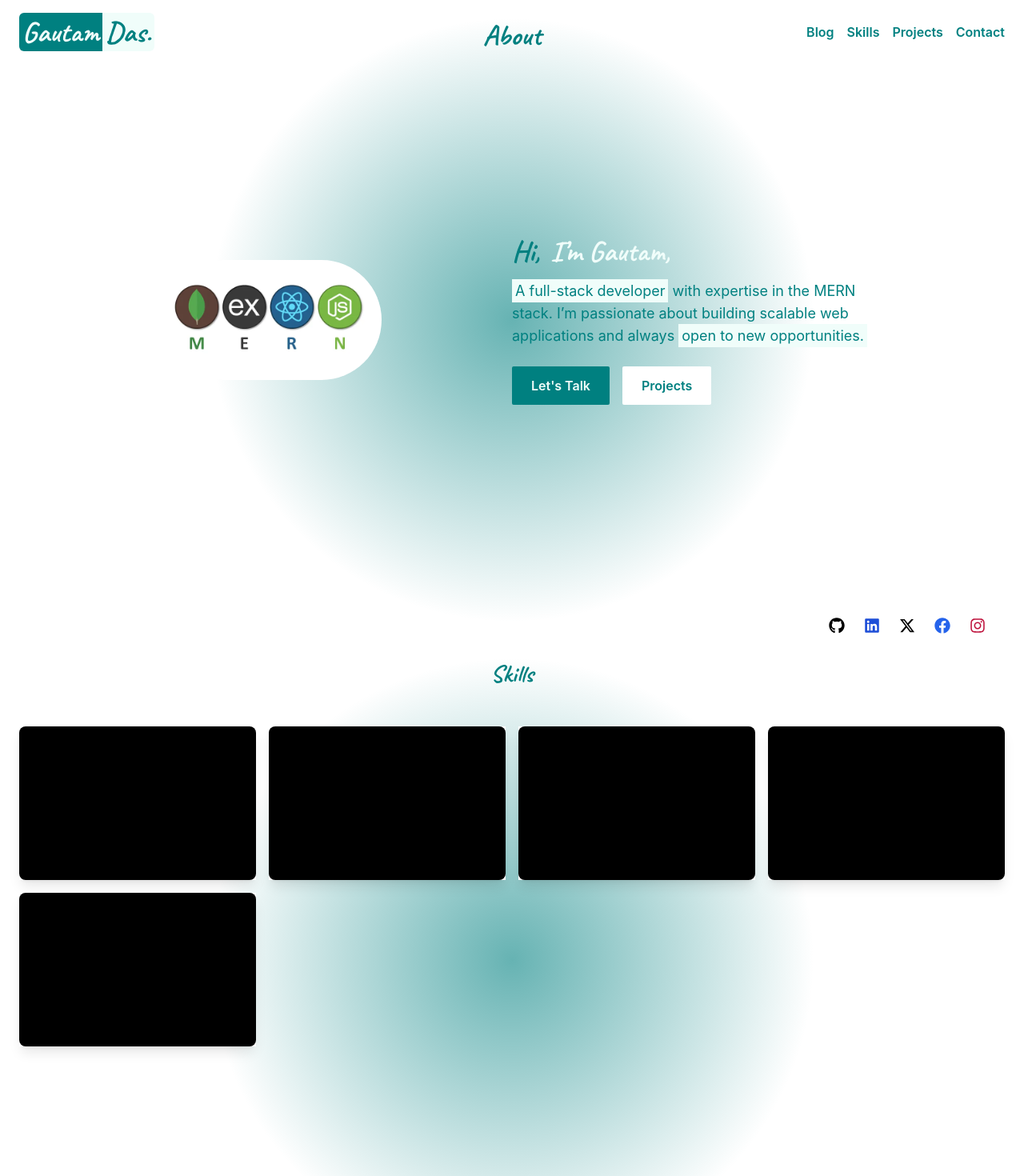
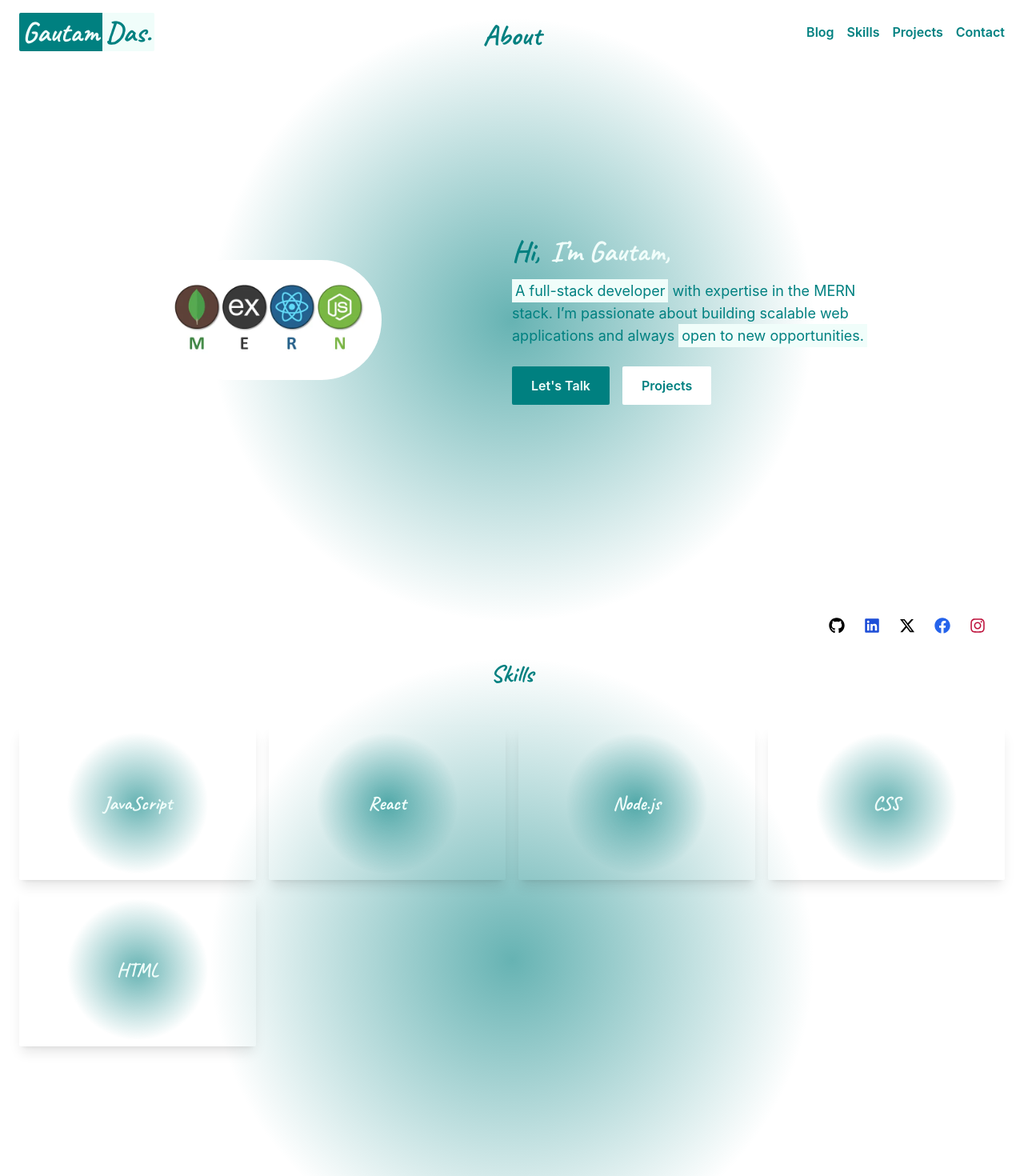
Before and after one commit to DevRGD/programmergautam, a Next.js app: page / in a window 1280 px wide. Shown: the top 1470 px of the page at 80% size. Built offline with nearby package versions, Linux system fonts and the light colour scheme.

Commit message:
did some cleaning

```diff
--- a/components/cards/SkillCard.jsx
+++ b/components/cards/SkillCard.jsx
@@ -1,30 +1,46 @@
 "use client";
+import useGlobalState from "@/hooks/useGlobalState";
+import { useState, useRef } from "react";
 
-import { useState } from "react";
+export default function SkillCard() {
+  const [flippedIndex, setFlippedIndex] = useState(null);
+  const timeoutRef = useRef(null);
 
-export default function SkillCard({ skill }) {
-  const [isFlipped, setIsFlipped] = useState(false);
-  const handleMouseEnter = () => setIsFlipped(true);
-  const handleMouseLeave = () => setTimeout(() => setIsFlipped(false), 700);
+  const handleMouseEnter = (index) => {
+    clearTimeout(timeoutRef.current);
+    setFlippedIndex(index);
+  };
+
+  const handleMouseLeave = () => (timeoutRef.current = setTimeout(() => setFlippedIndex(null), 700));
+  const { state } = useGlobalState();
 
   return (
+    <>
+      {state.data.skills.map((skill, index) => (
+        <div key={index}>
           <div
-      className={`w-full h-48 bg-white shadow-lg relative transform-style-preserve-3d transition-transform duration-700 ease-in-out ${
-        isFlipped ? "rotate-y-180" : ""
-      }`}
-      onMouseEnter={handleMouseEnter}
+            className={`w-full h-48 shadow-lg relative transform-style-preserve-3d transition-transform duration-700 ease-in-out rounded-sm ${
+              state.color["gradient"]
+            } ${flippedIndex === index ? "rotate-y-180" : ""}`}
+            onMouseEnter={() => handleMouseEnter(index)}
             onMouseLeave={handleMouseLeave}
           >
             {/* Front Face */}
-      <div className="absolute w-full h-full backface-hidden bg-black text-teal flex flex-col items-center justify-center p-4 rounded-lg">
-        <h3 className="text-lg font-bold">{skill.name}</h3>
-        <p className="mt-2 text-sm">Click to flip</p>
+            <div
+              className={`absolute w-full h-full backface-hidden flex flex-col items-center justify-center p-4 rounded-sm`}
+            >
+              <h3 className={`md:text-2xl text-lg font-bold ${state.color["text-light"]}`}>{skill.name}</h3>
             </div>
 
             {/* Back Face */}
-      <div className="absolute w-full h-full backface-hidden rotate-y-180 bg-gradient-purple text-white flex items-center justify-center p-4 rounded-lg">
-        <p className="text-center text-sm">{skill.description}</p>
+            <div
+              className={`absolute w-full h-full backface-hidden rotate-y-180 flex items-center justify-center text-left ${state.color["text-light"]} ${state.color["bg-color"]} p-4 rounded-sm`}
+            >
+              <p className="text-sm p-4">{skill.description}</p>
             </div>
           </div>
+        </div>
+      ))}
+    </>
   );
 }
--- a/components/common/Header.jsx
+++ b/components/common/Header.jsx
@@ -11,13 +11,6 @@ export default function Header() {
   const [currentIndex, setCurrentIndex] = useState(0);
   const [isHovering, setIsHovering] = useState(false);
   const [isMenuOpen, setIsMenuOpen] = useState(false);
-  const color = state.color;
-  const text_color = color["text-color"];
-  const bg_color = color["bg-color"];
-  const text_light = color["text-light"];
-  const bg_light = color["bg-light"];
-  const gradient = color["gradient"];
-  const links = state.data.links;
 
   useEffect(() => {
     if (isHovering) {
@@ -53,27 +46,27 @@ export default function Header() {
       <div className="container mx-auto flex justify-between items-center py-4 px-6">
         {/* Logo */}
         <Link href="/" className="md:text-4xl text-2xl font-bold flex justify-center items-center">
-          <span className={`p-1 rounded-s-md ${bg_color} ${text_light}`}>Gautam</span>{" "}
-          <span className={`p-1 rounded-e-md ${bg_light} ${text_color}`}>Das.</span>
+          <span className={`p-1 rounded-s-sm ${state.color["bg-color"]} ${state.color["text-light"]}`}>Gautam</span>{" "}
+          <span className={`p-1 rounded-e-sm ${state.color["bg-light"]} ${state.color["text-color"]}`}>Das.</span>
         </Link>
 
         {/* Menu button for mobile (hidden on larger screens) */}
         <div className="md:hidden">
-          <MobileMenuButton bgColor={bg_color} toggleMenu={toggleMenu} isMenuOpen={isMenuOpen} />
+          <MobileMenuButton bgColor={state.color["bg-color"]} toggleMenu={toggleMenu} isMenuOpen={isMenuOpen} />
         </div>
 
         {/* Navigation for larger screens */}
         <nav className="relative hidden md:flex space-x-4 transition-all duration-300">
           <div
-            className={`absolute -bottom-1 left-0 h-[3px] transition-all duration-300 ${bg_color}`}
+            className={`absolute -bottom-1 left-0 h-[3px] transition-all duration-300 ${state.color["bg-color"]}`}
             style={{ width: underlineWidth, transform: `translateX(${underlinePosition}px)` }}
           />
-          {links.map((link, index) => (
+          {state?.data?.links.map((link, index) => (
             <Link
               key={index}
               id={`link-${index}`}
               href={link.href}
-              className={`relative font-semibold secondary-font ${text_color}`}
+              className={`relative font-semibold secondary-font ${state.color["text-color"]}`}
               onMouseEnter={() => handleMouseEnter(index)}
               onMouseLeave={handleMouseLeave}
             >
@@ -86,14 +79,16 @@ export default function Header() {
         <div
           className={`fixed h-screen inset-0 shadow-lg z-40 md:hidden transition-transform transform ${
             isMenuOpen ? "translate-x-0" : "translate-x-full"
-          } ${bg_light}`}
+          } ${state.color["bg-light"]}`}
         >
-          <nav className={`flex h-full items-center flex-col p-6 space-y-4 ${text_color} ${gradient} justify-center`}>
-            {links.map((link, index) => (
+          <nav
+            className={`flex h-full items-center flex-col p-6 space-y-4 ${state.color["text-color"]} ${state.color["gradient"]} justify-center`}
+          >
+            {state?.data?.links.map((link, index) => (
               <Link
                 key={index}
                 href={link.href}
-                className="text-2xl secondary-font font-semibold transition-all duration-300 text_color"
+                className="text-2xl secondary-font font-semibold transition-all duration-300"
                 onClick={closeMenu}
               >
                 {link.name}
--- a/components/sections/AboutSection.jsx
+++ b/components/sections/AboutSection.jsx
@@ -1,27 +1,21 @@
-/* eslint-disable react/no-unescaped-entities */
 "use client";
 import Image from "next/image";
-import { useEffect } from "react";
 import useGlobalState from "@/hooks/useGlobalState";
 
 export default function AboutSection() {
   const { state } = useGlobalState();
-  const {
-    "text-color": text_color,
-    "bg-color": bg_color,
-    "text-light": text_light,
-    "bg-light": bg_light,
-    gradient,
-  } = state.color;
 
   return (
-    <section id="about" className={`h-screen px-10 flex flex-col md:flex-row justify-around items-center ${gradient}`}>
+    <section
+      id="about"
+      className={`h-screen px-10 flex flex-col md:flex-row justify-around items-center ${state.color["gradient"]}`}
+    >
       <div
         className={`flex items-center my-6 absolute transform transition-all duration-700 ${
           state.isVisible ? "opacity-100 top-0" : "opacity-0 top-5"
         }`}
       >
-        <h2 className={`md:text-4xl text-2xl font-bold ${text_color}`}>About</h2>
+        <h2 className={`md:text-4xl text-2xl font-bold ${state.color["text-color"]}`}>About</h2>
       </div>
 
       {/* Image Container */}
@@ -45,25 +39,27 @@ export default function AboutSection() {
           state.isVisible ? "translate-x-0 opacity-100" : "translate-x-5 opacity-0"
         }`}
       >
-        <h2 className={`text-4xl font-bold mb-4 ${text_color}`}>
-          Hi, <span className={`p-1 skew-x-12 ${text_light}`}>I’m Gautam,</span>
+        <h2 className={`text-4xl font-bold mb-4 ${state.color["text-color"]}`}>
+          Hi, <span className={`p-1 skew-x-12 ${state.color["text-light"]}`}>I’m Gautam,</span>
         </h2>
-        <p className={`text-lg secondary-font md:max-w-[78%] ${text_color}`}>
-          <span className={`${bg_light} ${text_color} p-1`}>A full-stack developer</span> with expertise in the MERN
-          stack. I’m passionate about building scalable web applications and always{" "}
-          <span className={`${bg_light} ${text_color} p-1`}>open to new opportunities.</span>
+        <p className={`text-lg secondary-font md:max-w-[78%] ${state.color["text-color"]}`}>
+          <span className={`${state.color["bg-light"]} ${state.color["text-color"]} p-1`}>A full-stack developer</span>{" "}
+          with expertise in the MERN stack. I’m passionate about building scalable web applications and always{" "}
+          <span className={`${state.color["bg-light"]} ${state.color["text-color"]} p-1`}>
+            open to new opportunities.
+          </span>
         </p>
 
         {/* Button Container */}
         <div className="flex space-x-4 mt-6 secondary-font">
           <button
-            className={`relative px-6 py-3 ${bg_color} ${text_light} font-semibold rounded-sm overflow-hidden group`}
+            className={`relative px-6 py-3 ${state.color["bg-color"]} ${state.color["text-light"]} font-semibold rounded-sm overflow-hidden group`}
           >
             <span className="absolute inset-0 h-full bg-white opacity-10 transition-transform duration-500 ease-out transform scale-x-0 origin-center group-hover:scale-x-100"></span>
-            <span className="relative z-10">Let's Talk</span>
+            <span className="relative z-10">Let&apos;s Talk</span>
           </button>
           <button
-            className={`relative px-6 py-3 bg-white ${text_color} font-semibold rounded-sm overflow-hidden group`}
+            className={`relative px-6 py-3 bg-white ${state.color["text-color"]} font-semibold rounded-sm overflow-hidden group`}
           >
             <span
               className={`absolute inset-0 h-full bg-teal-400 opacity-10 transition-transform duration-500 ease-out transform scale-x-0 origin-center group-hover:scale-x-100`}
--- a/components/sections/ProjectSection.jsx
+++ b/components/sections/ProjectSection.jsx
@@ -4,7 +4,7 @@ export default function ProjectSection() {
       <h2 className="text-3xl font-bold mb-4">Projects</h2>
       <div className="grid grid-cols-1 md:grid-cols-2 gap-8">
         {/* Project 1 */}
-        <div className="p-4 bg-white shadow-lg rounded-lg">
+        <div className="p-4 bg-white shadow-lg rounded-sm">
           <h3 className="text-xl font-bold">Project 1</h3>
           <p>Project 1 description goes here. It was built using Next.js and MongoDB.</p>
         </div>
--- a/components/sections/Section.jsx
+++ b/components/sections/Section.jsx
@@ -3,23 +3,14 @@ import useGlobalState from "@/hooks/useGlobalState";
 
 export default function Section({ title, id, data = [], Card }) {
   const { state } = useGlobalState();
-  const {
-    "text-color": text_color,
-    "bg-color": bg_color,
-    "text-light": text_light,
-    "bg-light": bg_light,
-    gradient,
-  } = state.color;
 
   return (
-    <section id={id} className={`relative min-h-screen flex flex-col justify-between ${gradient}`}>
+    <section id={id} className={`relative min-h-screen flex flex-col justify-between ${state.color["gradient"]}`}>
       <div className={`px-6 py-4 flex-grow relative`}>
         <div className="container mx-auto text-center h-full flex flex-col justify-center">
-          <h2 className={`text-3xl font-bold px-2 ${text_color} m-2 mb-12`}>{title}</h2>
+          <h2 className={`text-3xl font-bold px-2 ${state.color["text-color"]} m-2 mb-12`}>{title}</h2>
           <div className="grid grid-cols-2 sm:grid-cols-3 lg:grid-cols-4 gap-4">
-            {data.map((item, index) => (
-              <Card key={index} skill={item} />
-            ))}
+            <Card />
           </div>
         </div>
       </div>
--- a/components/sections/SkillSection.jsx
+++ b/components/sections/SkillSection.jsx
@@ -2,29 +2,6 @@
 import Section from "./Section";
 import SkillCard from "../cards/SkillCard";
 
-const skillsData = [
-  {
-    name: "JavaScript",
-    description: "A versatile programming language primarily used for web development.",
-  },
-  {
-    name: "React",
-    description: "A JavaScript library for building user interfaces.",
-  },
-  {
-    name: "Node.js",
-    description: "A JavaScript runtime built on Chrome's V8 JavaScript engine.",
-  },
-  {
-    name: "CSS",
-    description: "A stylesheet language used for describing the presentation of a document.",
-  },
-  {
-    name: "HTML",
-    description: "The standard markup language for documents designed to be displayed in a web browser.",
-  },
-];
-
 export default function Skills() {
-  return <Section title="Skills" id={"#skills"} data={skillsData} Card={SkillCard} />;
+  return <Section title="Skills" id={"#skills"} Card={SkillCard} />;
 }
--- a/libs/data.js
+++ b/libs/data.js
@@ -56,4 +56,26 @@ export const data = {
     { name: "Projects", href: "/#projects" },
     { name: "Contact", href: "/#contact" },
   ],
+  skills: [
+    {
+      name: "JavaScript",
+      description: "A versatile programming language primarily used for web development.",
+    },
+    {
+      name: "React",
+      description: "A JavaScript library for building user interfaces.",
+    },
+    {
+      name: "Node.js",
+      description: "A JavaScript runtime built on Chrome's V8 JavaScript engine.",
+    },
+    {
+      name: "CSS",
+      description: "A stylesheet language used for describing the presentation of a document.",
+    },
+    {
+      name: "HTML",
+      description: "The standard markup language for documents designed to be displayed in a web browser.",
+    },
+  ],
 };
```
Also changed, not shown: hooks/useTouchScrollController.js (+41 -48 lines). Lines whose indentation alone changed are shown as unchanged.
